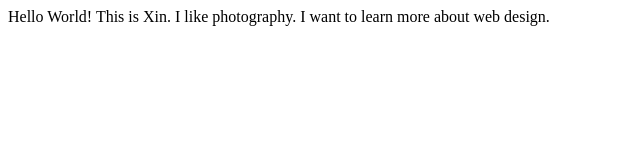
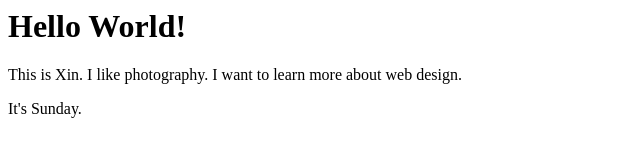
Before and after one commit to xinli1220/xinli1220.github.io, a plain HTML site: page index.html in a window 1280 px wide. Shown: the whole page, without its empty margins (0-640 px from the left). Drawn offline with Linux system fonts and the light colour scheme.

Commit message:
First Html

```diff
--- a/index.html
+++ b/index.html
@@ -1,2 +1,3 @@
-Hello World!
+<h1>Hello World!</h1>
 This is Xin. I like photography. I want to learn more about web design.
+<p>It's Sunday.</p>
```
